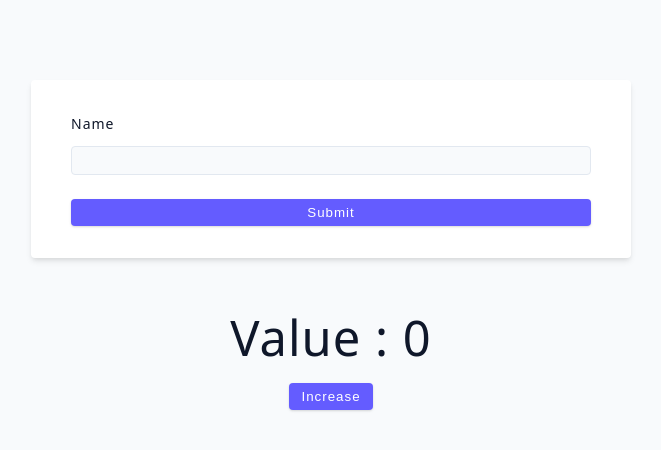
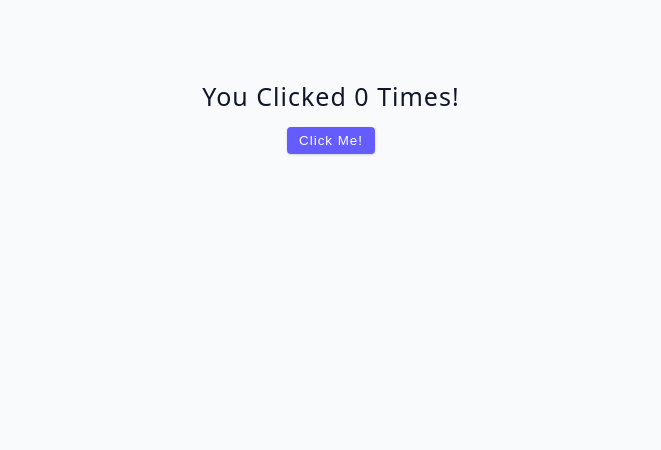
Before and after one commit to FrancineHuang/advanced-react, a React (Vite) app: page / in a window 1280 px wide. Shown: the top 450 px of the page, without its empty margins (309-970 px from the left). Built offline with nearby package versions, Linux system fonts and the light colour scheme.

Commit message:
add: useStates basics

```diff
--- a/src/App.jsx
+++ b/src/App.jsx
@@ -1,4 +1,4 @@
-import Starter from './tutorial/07-useRef/starter/01-useRef-basics'
+import Starter from './tutorial/01-useState/starter/02-useState-basics'
 
 function App() {
   return (
--- a/src/tutorial/01-useState/starter/02-useState-basics.jsx
+++ b/src/tutorial/01-useState/starter/02-useState-basics.jsx
@@ -1,5 +1,17 @@
+import { useState } from "react";
+
 const UseStateBasics = () => {
-  return <h2>useState basics</h2>;
+
+  const[count, setCount] = useState(0)
+  const handleClick = () => {
+    setCount(count + 1)
+  }
+  return <div>
+    <h4> You Clicked {count} Times!</h4>
+    <button type="button" className="btn" onClick={handleClick}>
+      Click Me!
+    </button>
+  </div>
 };
 
 export default UseStateBasics;
```
